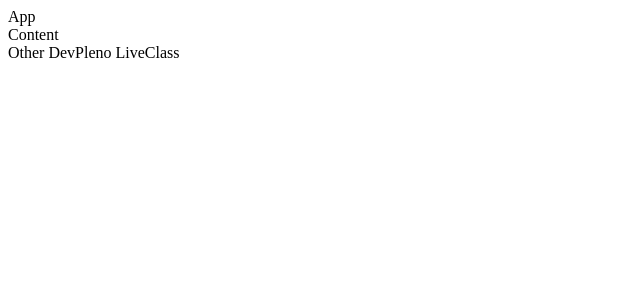
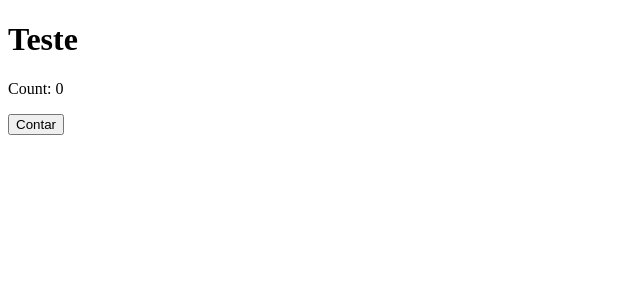
Before and after one commit to fpiola/c-reactjs, a React (Create React App) app: page / in a window 1280 px wide. Shown: the top 300 px of the page, without its empty margins (0-640 px from the left). Built offline with nearby package versions, Linux system fonts and the light colour scheme.

Commit message:
useState

```diff
--- a/src/App.js
+++ b/src/App.js
@@ -1,35 +1,14 @@
-import React, { createContext, useContext } from 'react';
+import React, {useState} from 'react'
 
-const ValueContext = createContext()
-
-const Other = () => {
-    const value = useContext(ValueContext)
+function App(){
+    const [count, setCount] = useState(0);
     return (
         <div>
-            Other {value}
+           <h1>Teste</h1>
+           <p>Count: {count}</p>
+           <button onClick={ () => setCount(count + 1) }>Contar</button>
         </div>
     )
 }
 
-const Content = () => {
-    return (
-        <div>
-            Content
-            <Other />
-        </div>
-    )
-}
-
-function App() {
-    const value = "DevPleno LiveClass"
-    return (
-        <ValueContext.Provider value={value}>
-        <div>
-            App
-            <Content />
-        </div>
-        </ValueContext.Provider>
-    );
-}
-
 export default App;
```
Also changed, not shown: src/App_.js (added, +35 -0 lines).
